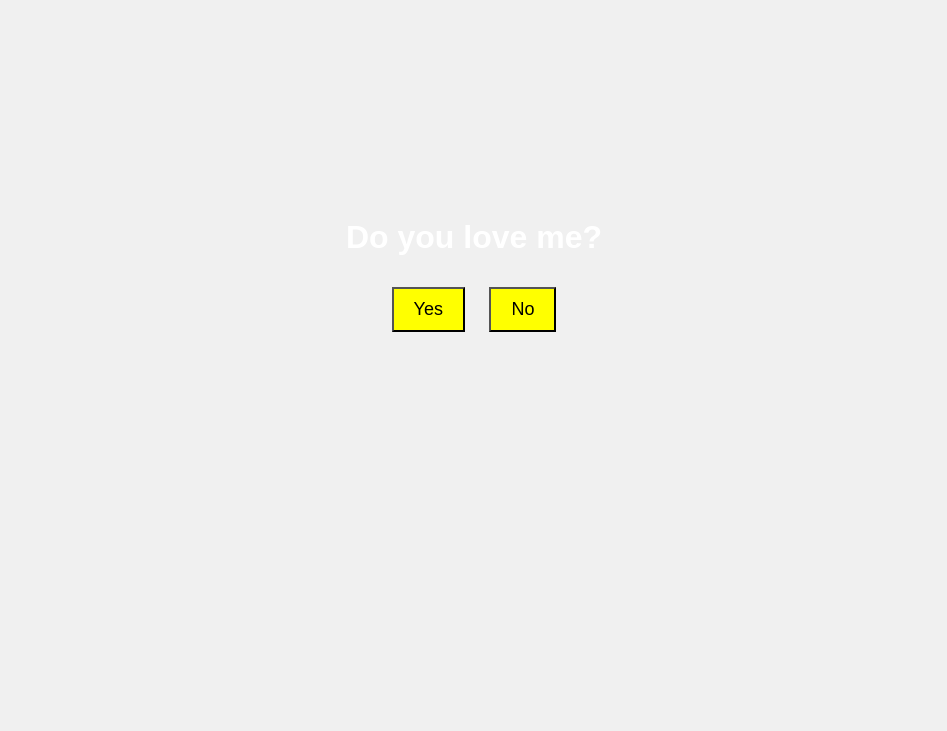
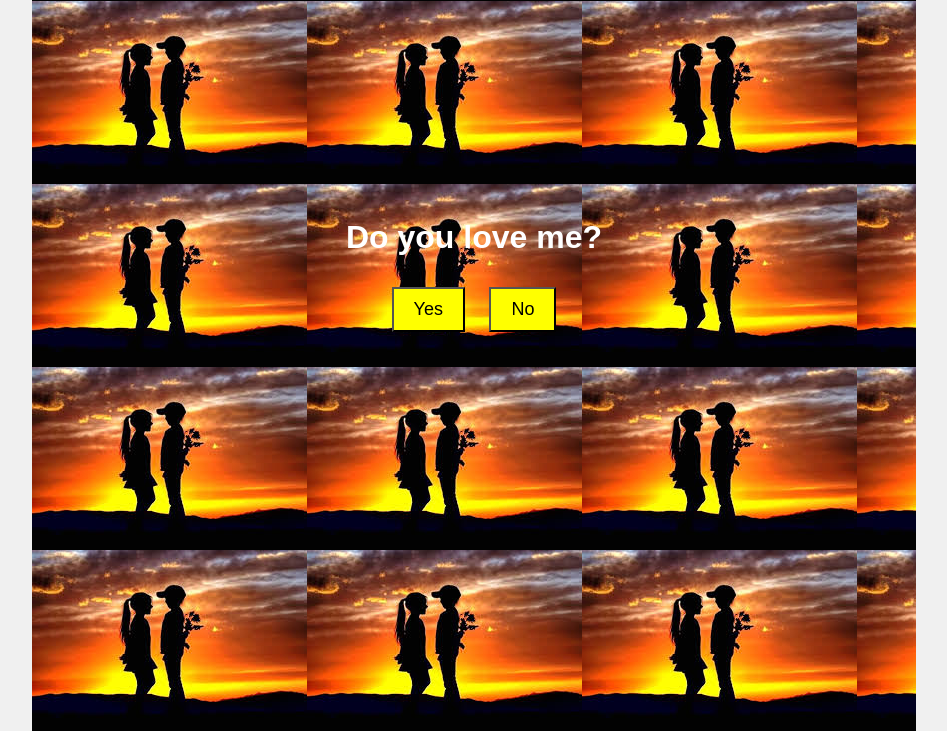
Before and after one commit to OmarHleweh/moradnastya, a plain HTML site: page index.html in a window 1280 px wide. Shown: the top 731 px of the page, without its empty margins (166-1113 px from the left). Drawn offline with Linux system fonts and the light colour scheme.

Commit message:
Update index.html

```diff
--- a/index.html
+++ b/index.html
@@ -15,7 +15,7 @@
 }
 
 .container {
-  background-image: url(hb.jpg);
+  background-image: url(https://github.com/OmarHleweh/moradnastya/blob/main/root/hb.jpg);
 
   width: 70%;
   height: 100%;
```
